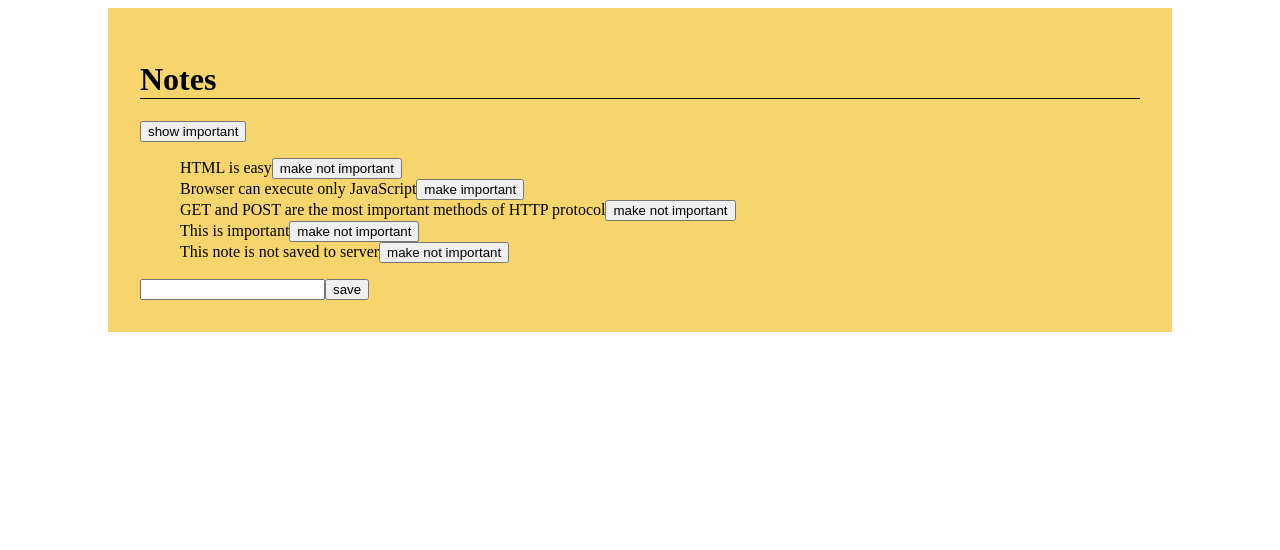
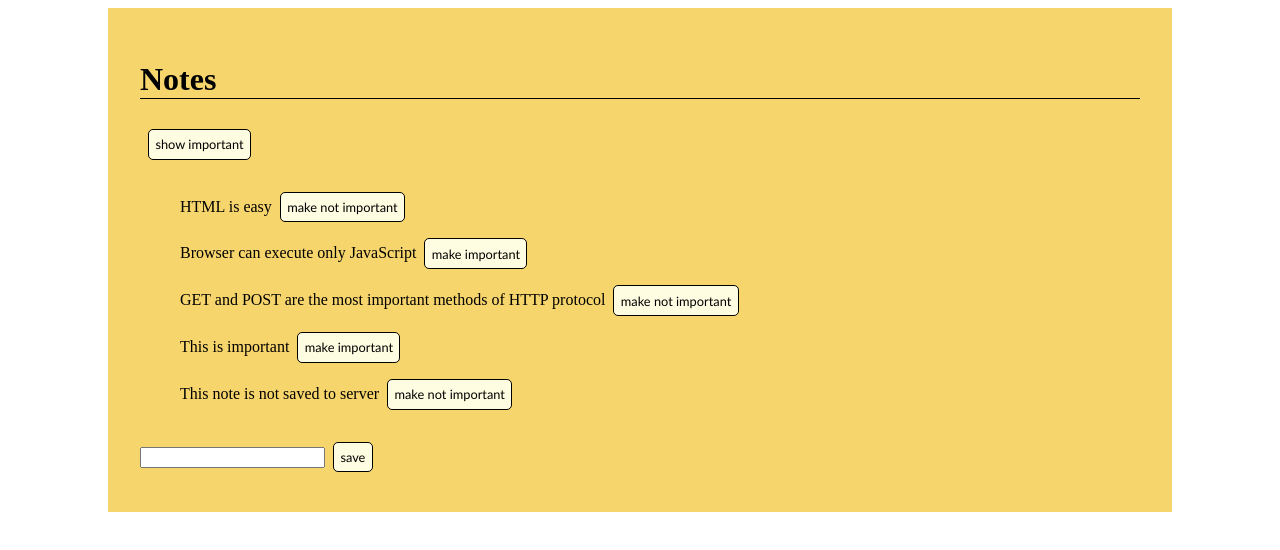
Before and after one commit to AnnamariKoo/05-kokoelmat-osa2, a React (Vite) app: page / in a window 1280 px wide. Shown: the top 550 px of the page. Built offline with nearby package versions, Linux system fonts and the light colour scheme; data requests are answered from the project's data file.

Commit message:
Css-muotoilut päivitetty tehdyksi ohjeistuksen mukaan omilla tyyleillä

```diff
--- a/db.json
+++ b/db.json
@@ -18,7 +18,7 @@
     {
       "id": "a789",
       "content": "This is important",
-      "important": true
+      "important": false
     }
   ]
 }
--- a/src/App.css
+++ /dev/null
@@ -1,14 +0,0 @@
-#root {
-  max-width: 1000px;
-  margin: 0 auto;
-  padding: 2rem;
-  background-color: rgb(247, 213, 109);
-}
-
-h1 {
-  border-bottom: solid 1px black;
-}
-
-li {
-  list-style-type: none;
-}
--- a/src/App.jsx
+++ b/src/App.jsx
@@ -1,6 +1,6 @@
 // import { useState } from "react";
 
-import "./App.css";
+// import "./index.css";
 import { useState, useEffect } from "react";
 import axios from "axios";
 import Note from "./components/Note";
--- a/src/components/Note.jsx
+++ b/src/components/Note.jsx
@@ -6,7 +6,7 @@ const Note = ({ note, toggleImportance }) => {
   const label = note.important ? "make not important" : "make important";
 
   return (
-    <li>
+    <li className="note">
       {note.content}
       <button onClick={toggleImportance}>{label}</button>
     </li>
--- /dev/null
+++ b/src/index.css
@@ -0,0 +1,31 @@
+#root {
+  max-width: 1000px;
+  margin: 0 auto;
+  padding: 2rem;
+  background-color: rgb(247, 213, 109);
+}
+
+h1 {
+  border-bottom: solid 1px black;
+}
+
+.note {
+  list-style-type: none;
+}
+
+button {
+  margin: 0.5rem;
+  padding: 0.4rem;
+  border-radius: 5px;
+  border: solid 0.5px black;
+  background-color: rgb(254, 252, 225);
+  font-family: "Trebuchet MS", "Lucida Sans Unicode", "Lucida Grande",
+    "Lucida Sans", Arial, sans-serif;
+  font-size: 0.8rem;
+  transition-duration: 0.4s;
+}
+
+button:hover {
+  background-color: rgb(246, 192, 139);
+  cursor: pointer;
+}
--- a/src/main.jsx
+++ b/src/main.jsx
@@ -1,4 +1,5 @@
 import ReactDOM from "react-dom/client";
+import "./index.css";
 import App from "./App";
 
 ReactDOM.createRoot(document.getElementById("root")).render(<App />);
```
